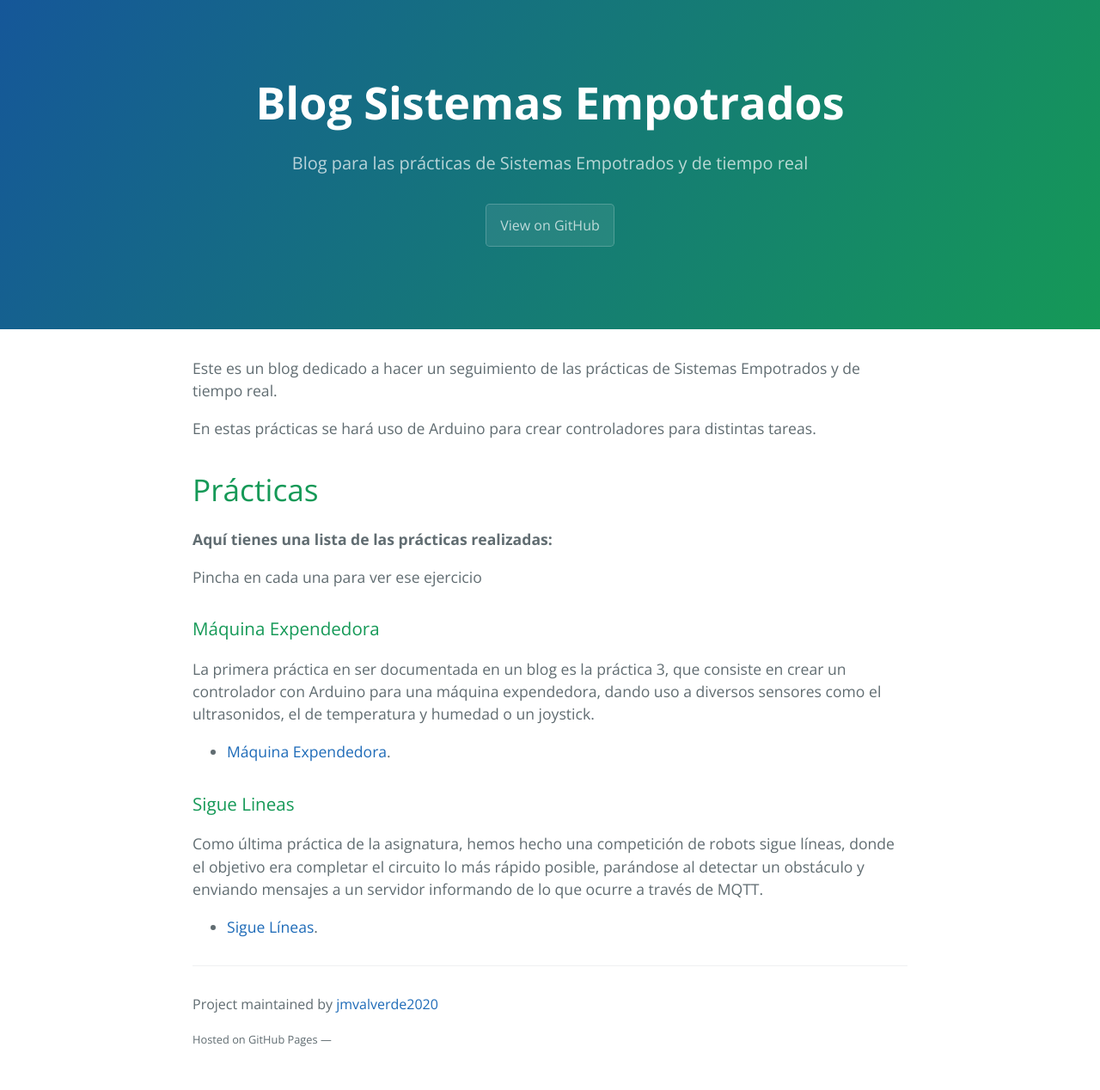
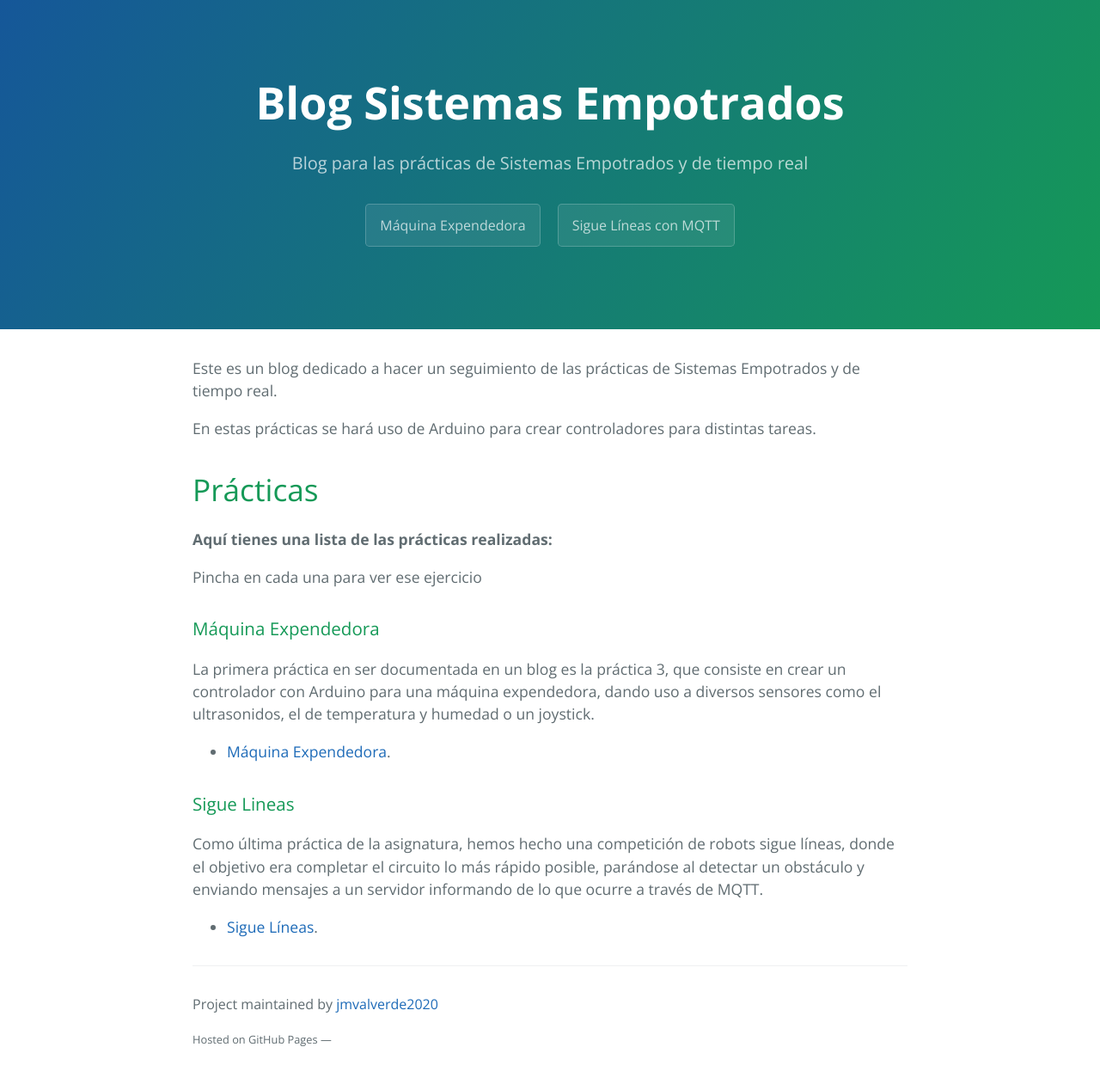
Before and after one commit to jmvalverde2020/blog_empotrados, a Jekyll site: the page built from docs/index.md, in a window 1280 px wide. Shown: the whole page at 86% size. Built offline with Jekyll 4.4.1, drawn with Linux system fonts in a browser that asks for light colours.

Commit message:
Update default.html

```diff
--- a/docs/_layouts/default.html
+++ b/docs/_layouts/default.html
@@ -23,9 +23,8 @@
     <header class="page-header" role="banner">
       <h1 class="project-name">{{ page.title | default: site.title | default: site.github.repository_name }}</h1>
       <h2 class="project-tagline">{{ page.description | default: site.description | default: site.github.project_tagline }}</h2>
-      {% if site.github.is_project_page %}
-        <a href="{{ site.github.repository_url }}" class="btn">View on GitHub</a>
-      {% endif %}
+      <a href="../P1/maquina_expendedora.md" class="btn">Máquina Expendedora</a>
+      <a href="../P2/followline.md" class="btn">Sigue Líneas con MQTT</a>
     </header>
 
      <main id="content" class="main-content" role="main">
```
